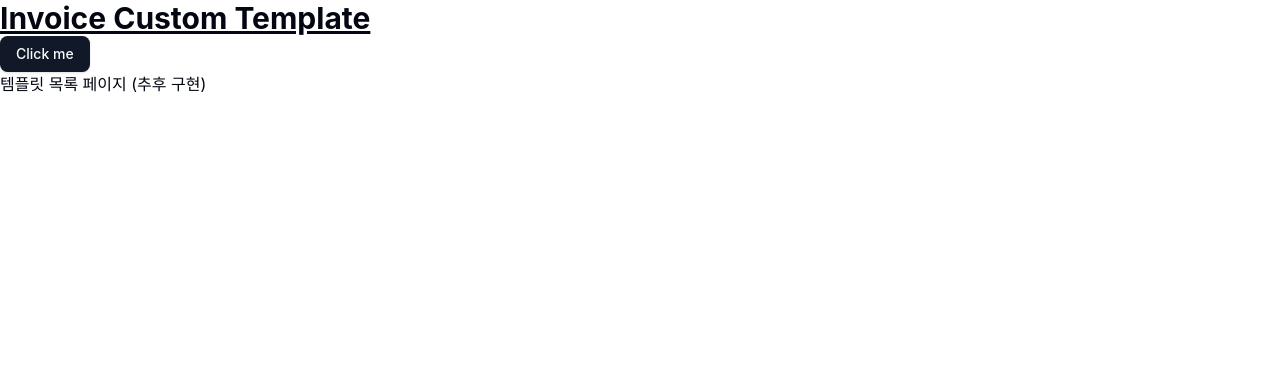
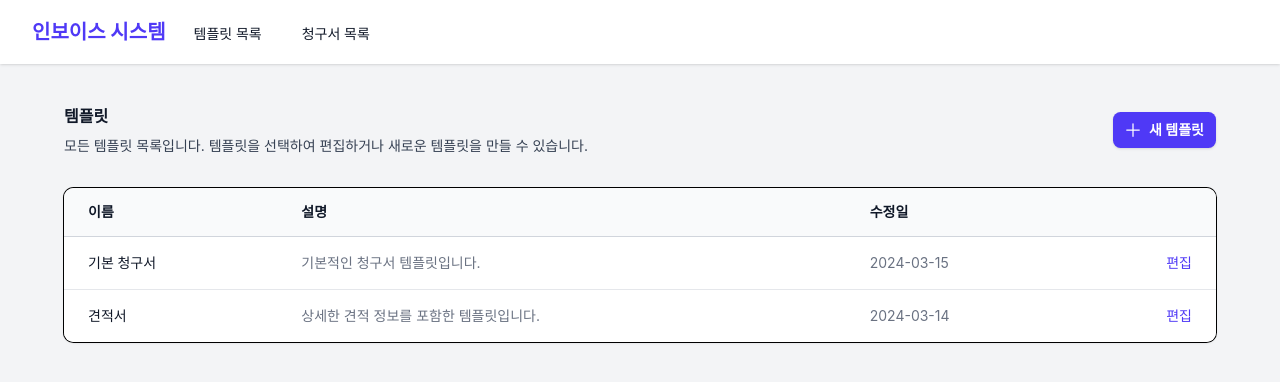
Before and after one commit to JeongJaeSoon/invoice-custom-templte, a React (Vite) app in the folder frontend/: page /templates in a window 1280 px wide. Shown: the top 382 px of the page. Built offline with nearby package versions, Linux system fonts and the light colour scheme.

Commit message:
feat: Add invoice and template management pages with basic structure

```diff
--- a/frontend/package.json
+++ b/frontend/package.json
@@ -10,6 +10,8 @@
     "preview": "vite preview"
   },
   "dependencies": {
+    "@headlessui/react": "^2.2.0",
+    "@heroicons/react": "^2.2.0",
     "@radix-ui/react-slot": "^1.1.2",
     "@tailwindcss/vite": "^4.0.6",
     "class-variance-authority": "^0.7.1",
--- a/frontend/src/App.tsx
+++ b/frontend/src/App.tsx
@@ -1,33 +1,95 @@
-import { BrowserRouter as Router, Routes, Route } from 'react-router-dom';
-import { Button } from './components/ui/button';
+import { BrowserRouter as Router, Routes, Route, Link } from 'react-router-dom';
+import { Disclosure } from '@headlessui/react';
+import { Bars3Icon, XMarkIcon } from '@heroicons/react/24/outline';
+import HomePage from './pages/HomePage';
+import TemplateListPage from './pages/templates/TemplateListPage';
+import TemplateEditPage from './pages/templates/TemplateEditPage';
+import TemplatePreviewPage from './pages/templates/TemplatePreviewPage';
+import InvoiceListPage from './pages/invoices/InvoiceListPage';
+import InvoiceNewPage from './pages/invoices/InvoiceNewPage';
+import InvoiceEditPage from './pages/invoices/InvoiceEditPage';
+import InvoicePreviewPage from './pages/invoices/InvoicePreviewPage';
+
+const navigation = [
+  { name: '템플릿 목록', href: '/templates' },
+  { name: '청구서 목록', href: '/invoices' },
+];
 
 function App() {
   return (
-    <div>
-      <h1 className="text-3xl font-bold underline">
-        Invoice Custom Template
-      </h1>
-      <div>
-      <Button>Click me</Button>
+    <Router>
+      <div className="min-h-screen bg-gray-100">
+        <Disclosure as="nav" className="bg-white shadow-sm">
+          {({ open }) => (
+            <>
+              <div className="mx-auto max-w-7xl px-4 sm:px-6 lg:px-8">
+                <div className="flex h-16 justify-between">
+                  <div className="flex">
+                    <div className="flex flex-shrink-0 items-center">
+                      <Link to="/" className="text-xl font-bold text-indigo-600">
+                        인보이스 시스템
+                      </Link>
+                    </div>
+                    <div className="hidden sm:ml-6 sm:flex sm:space-x-8">
+                      {navigation.map((item) => (
+                        <Link
+                          key={item.name}
+                          to={item.href}
+                          className="inline-flex items-center px-1 pt-1 text-sm font-medium text-gray-900"
+                        >
+                          {item.name}
+                        </Link>
+                      ))}
+                    </div>
+                  </div>
+                  <div className="-mr-2 flex items-center sm:hidden">
+                    <Disclosure.Button className="inline-flex items-center justify-center rounded-md p-2 text-gray-400 hover:bg-gray-100 hover:text-gray-500">
+                      <span className="sr-only">메뉴 열기</span>
+                      {open ? (
+                        <XMarkIcon className="block h-6 w-6" aria-hidden="true" />
+                      ) : (
+                        <Bars3Icon className="block h-6 w-6" aria-hidden="true" />
+                      )}
+                    </Disclosure.Button>
+                  </div>
+                </div>
+              </div>
 
+              <Disclosure.Panel className="sm:hidden">
+                <div className="space-y-1 pb-3 pt-2">
+                  {navigation.map((item) => (
+                    <Link
+                      key={item.name}
+                      to={item.href}
+                      className="block border-l-4 border-transparent py-2 pl-3 pr-4 text-base font-medium text-gray-500 hover:border-gray-300 hover:bg-gray-50 hover:text-gray-700"
+                    >
+                      {item.name}
+                    </Link>
+                  ))}
+                </div>
+              </Disclosure.Panel>
+            </>
+          )}
+        </Disclosure>
+
+        <div className="py-10">
+          <main>
+            <div className="mx-auto max-w-7xl sm:px-6 lg:px-8">
+              <Routes>
+                <Route path="/" element={<HomePage />} />
+                <Route path="/templates" element={<TemplateListPage />} />
+                <Route path="/templates/:id/edit" element={<TemplateEditPage />} />
+                <Route path="/templates/:id/preview" element={<TemplatePreviewPage />} />
+                <Route path="/invoices" element={<InvoiceListPage />} />
+                <Route path="/invoices/new" element={<InvoiceNewPage />} />
+                <Route path="/invoices/:id/edit" element={<InvoiceEditPage />} />
+                <Route path="/invoices/:id/preview" element={<InvoicePreviewPage />} />
+              </Routes>
+            </div>
+          </main>
+        </div>
       </div>
-
-    <Router>
-      <Routes>
-        {/* 템플릿 관련 URL */}
-        <Route path="/templates" element={<div>템플릿 목록 페이지 (추후 구현)</div>} />
-        <Route path="/templates/:id/edit" element={<div>템플릿 편집 페이지 (추후 구현)</div>} />
-        <Route path="/templates/:id/preview" element={<div>PDF 미리보기 페이지 (추후 구현)</div>} />
-
-        {/* 청구서 관련 URL */}
-        <Route path="/invoices" element={<div>청구서 목록 페이지 (추후 구현)</div>} />
-        <Route path="/invoices/new" element={<div>새 청구서 작성 페이지 (추후 구현)</div>} />
-        <Route path="/invoices/:id/edit" element={<div>청구서 수정 페이지 (추후 구현)</div>} />
-        <Route path="/invoices/:id/preview" element={<div>PDF 미리보기 페이지 (추후 구현)</div>} />
-        <Route path="/invoices/:id/download" element={<div>PDF 다운로드 페이지 (추후 구현)</div>} />
-      </Routes>
     </Router>
-    </div>
   );
 }
 
--- a/frontend/src/index.css
+++ b/frontend/src/index.css
@@ -38,7 +38,6 @@
 
 a {
   text-decoration: none;
-  color: inherit;
 }
 
 body {
--- /dev/null
+++ b/frontend/src/pages/HomePage.tsx
@@ -0,0 +1,35 @@
+import { Link } from 'react-router-dom';
+
+export default function HomePage() {
+  return (
+    <div className="bg-white">
+      <div className="relative isolate px-6 pt-14 lg:px-8">
+        <div className="mx-auto max-w-2xl py-32 sm:py-48 lg:py-56">
+          <div className="text-center">
+            <h1 className="text-4xl font-bold tracking-tight text-gray-900 sm:text-6xl">
+              인보이스 템플릿 시스템
+            </h1>
+            <p className="mt-6 text-lg leading-8 text-gray-600">
+              청구서, 납품서, 견적서 등의 문서를 자유롭게 편집하고 관리하세요.
+              템플릿을 재사용하거나 커스터마이징할 수 있습니다.
+            </p>
+            <div className="mt-10 flex items-center justify-center gap-x-6">
+              <Link
+                to="/templates/new"
+                className="rounded-md bg-indigo-600 px-3.5 py-2.5 text-sm font-semibold text-white shadow-sm hover:bg-indigo-500 focus-visible:outline-2 focus-visible:outline-offset-2 focus-visible:outline-indigo-600"
+              >
+                템플릿 만들기
+              </Link>
+              <Link
+                to="/invoices"
+                className="text-sm font-semibold leading-6 text-gray-900"
+              >
+                청구서 목록 보기 <span aria-hidden="true">→</span>
+              </Link>
+            </div>
+          </div>
+        </div>
+      </div>
+    </div>
+  );
+}
--- /dev/null
+++ b/frontend/src/pages/invoices/InvoiceEditPage.tsx
@@ -0,0 +1,3 @@
+export default function InvoiceEditPage() {
+  return <h1 className="text-2xl font-semibold">청구서 수정</h1>;
+}
--- /dev/null
+++ b/frontend/src/pages/invoices/InvoiceListPage.tsx
@@ -0,0 +1,3 @@
+export default function InvoiceListPage() {
+  return <h1 className="text-2xl font-semibold">청구서 목록</h1>;
+}
--- /dev/null
+++ b/frontend/src/pages/invoices/InvoiceNewPage.tsx
@@ -0,0 +1,3 @@
+export default function InvoiceNewPage() {
+  return <h1 className="text-2xl font-semibold">새 청구서 작성</h1>;
+}
--- /dev/null
+++ b/frontend/src/pages/invoices/InvoicePreviewPage.tsx
@@ -0,0 +1,3 @@
+export default function InvoicePreviewPage() {
+  return <h1 className="text-2xl font-semibold">청구서 미리보기</h1>;
+}
--- /dev/null
+++ b/frontend/src/pages/templates/TemplateEditPage.tsx
@@ -0,0 +1,3 @@
+export default function TemplateEditPage() {
+  return <h1 className="text-2xl font-semibold">템플릿 편집</h1>;
+}
--- /dev/null
+++ b/frontend/src/pages/templates/TemplateListPage.tsx
@@ -0,0 +1,84 @@
+import { Link } from 'react-router-dom';
+import { PlusIcon } from '@heroicons/react/24/outline';
+
+// 임시 데이터
+const templates = [
+  {
+    id: 1,
+    name: '기본 청구서',
+    description: '기본적인 청구서 템플릿입니다.',
+    updatedAt: '2024-03-15',
+  },
+  {
+    id: 2,
+    name: '견적서',
+    description: '상세한 견적 정보를 포함한 템플릿입니다.',
+    updatedAt: '2024-03-14',
+  },
+];
+
+export default function TemplateListPage() {
+  return (
+    <div className="px-4 sm:px-6 lg:px-8">
+      <div className="sm:flex sm:items-center">
+        <div className="sm:flex-auto">
+          <h1 className="text-base font-semibold leading-6 text-gray-900">템플릿</h1>
+          <p className="mt-2 text-sm text-gray-700">
+            모든 템플릿 목록입니다. 템플릿을 선택하여 편집하거나 새로운 템플릿을 만들 수 있습니다.
+          </p>
+        </div>
+        <div className="mt-4 sm:ml-16 sm:mt-0 sm:flex-none">
+          <Link
+            to="/templates/new"
+            className="inline-flex items-center gap-x-1.5 rounded-md bg-indigo-600 px-3 py-2 text-sm font-semibold text-white shadow-sm hover:bg-indigo-500 focus-visible:outline-2 focus-visible:outline-offset-2 focus-visible:outline-indigo-600"
+          >
+            <PlusIcon className="-ml-0.5 h-5 w-5" aria-hidden="true" />
+            새 템플릿
+          </Link>
+        </div>
+      </div>
+      <div className="mt-8 flow-root">
+        <div className="-mx-4 -my-2 overflow-x-auto sm:-mx-6 lg:-mx-8">
+          <div className="inline-block min-w-full py-2 align-middle sm:px-6 lg:px-8">
+            <div className="overflow-hidden shadow ring-1 ring-black ring-opacity-5 sm:rounded-lg">
+              <table className="min-w-full divide-y divide-gray-300">
+                <thead className="bg-gray-50">
+                  <tr>
+                    <th scope="col" className="py-3.5 pl-4 pr-3 text-left text-sm font-semibold text-gray-900 sm:pl-6">
+                      이름
+                    </th>
+                    <th scope="col" className="px-3 py-3.5 text-left text-sm font-semibold text-gray-900">
+                      설명
+                    </th>
+                    <th scope="col" className="px-3 py-3.5 text-left text-sm font-semibold text-gray-900">
+                      수정일
+                    </th>
+                    <th scope="col" className="relative py-3.5 pl-3 pr-4 sm:pr-6">
+                      <span className="sr-only">작업</span>
+                    </th>
+                  </tr>
+                </thead>
+                <tbody className="divide-y divide-gray-200 bg-white">
+                  {templates.map((template) => (
+                    <tr key={template.id}>
+                      <td className="whitespace-nowrap py-4 pl-4 pr-3 text-sm font-medium text-gray-900 sm:pl-6">
+                        {template.name}
+                      </td>
+                      <td className="whitespace-nowrap px-3 py-4 text-sm text-gray-500">{template.description}</td>
+                      <td className="whitespace-nowrap px-3 py-4 text-sm text-gray-500">{template.updatedAt}</td>
+                      <td className="relative whitespace-nowrap py-4 pl-3 pr-4 text-right text-sm font-medium sm:pr-6">
+                        <Link to={`/templates/${template.id}/edit`} className="text-indigo-600 hover:text-indigo-900">
+                          편집<span className="sr-only">, {template.name}</span>
+                        </Link>
+                      </td>
+                    </tr>
+                  ))}
+                </tbody>
+              </table>
+            </div>
+          </div>
+        </div>
+      </div>
+    </div>
+  );
+}
--- /dev/null
+++ b/frontend/src/pages/templates/TemplatePreviewPage.tsx
@@ -0,0 +1,3 @@
+export default function TemplatePreviewPage() {
+  return <h1 className="text-2xl font-semibold">템플릿 미리보기</h1>;
+}
```
Also changed, not shown: frontend/tailwind.config.js (added, +12 -0 lines), 1 other file (tests, documents, lock files or other folders).
